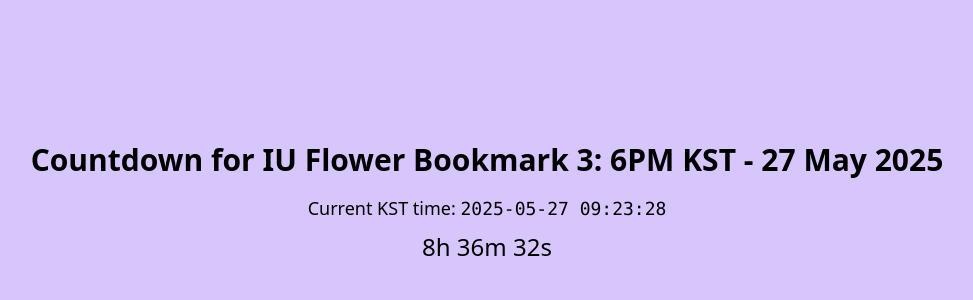
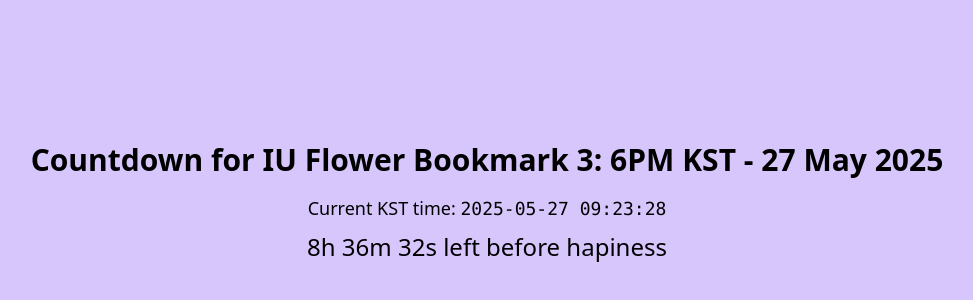
Before and after one commit to CedricSterckx/iu-countdown, a React (Vite) app: page / in a window 1280 px wide. Shown: the part 186-486 px from the top of the page, without its empty margins (153-1126 px from the left). Built offline with nearby package versions, Linux system fonts and the light colour scheme.

Commit message:
Update App.tsx

```diff
--- a/src/App.tsx
+++ b/src/App.tsx
@@ -79,7 +79,7 @@
       <div className='text-lg mb-2'>
         Current KST time: <span className='font-mono'>{currentKST}</span>
       </div>
-      <div className='text-2xl mb-6'>{timeLeft}</div>
+      <div className='text-2xl mb-6'>{timeLeft} left before hapiness</div>
 
       {showVideo && (
         <div className='mt-8 animate-fade-in'>
```
